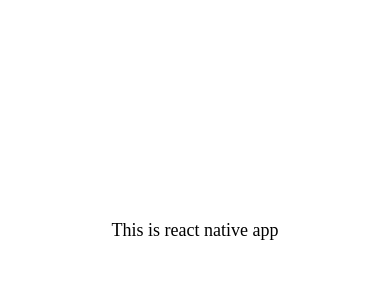
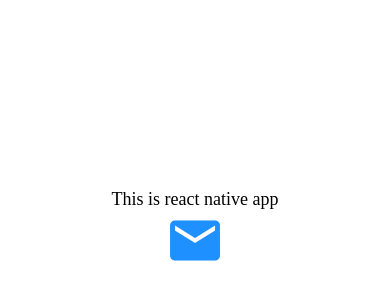
Before and after one commit to justincase-hash/react-native-practice, a React Native app: screen / in a window 390 px wide. Shown: the part 192-492 px from the top of the page. Built offline with nearby package versions, Linux system fonts and the light colour scheme.

Commit message:
icons - expo icons

```diff
--- a/App.js
+++ b/App.js
@@ -16,6 +16,7 @@
 import WelcomeScreen from './app/screens/WelcomeScreen';
 import ViewImageScreen from './app/screens/ViewImageScreen';
 import AppText from './app/components/AppText';
+import { MaterialCommunityIcons } from '@expo/vector-icons';
 
 export default function App() {
   return (
@@ -27,7 +28,7 @@
       }}>
 
       <AppText>This is react native app</AppText>
-
+      <MaterialCommunityIcons name="email" size={60} color="dodgerblue" />
     </View>
   );
 }
```
